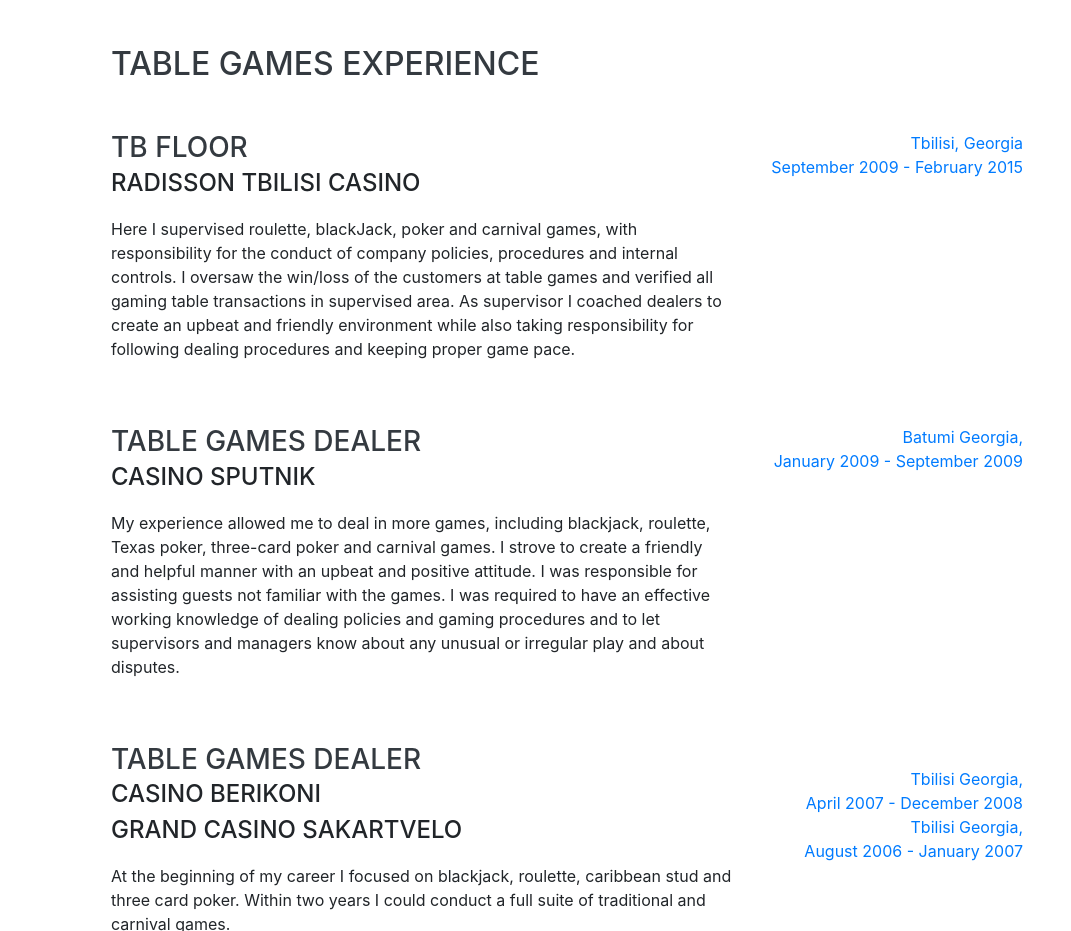
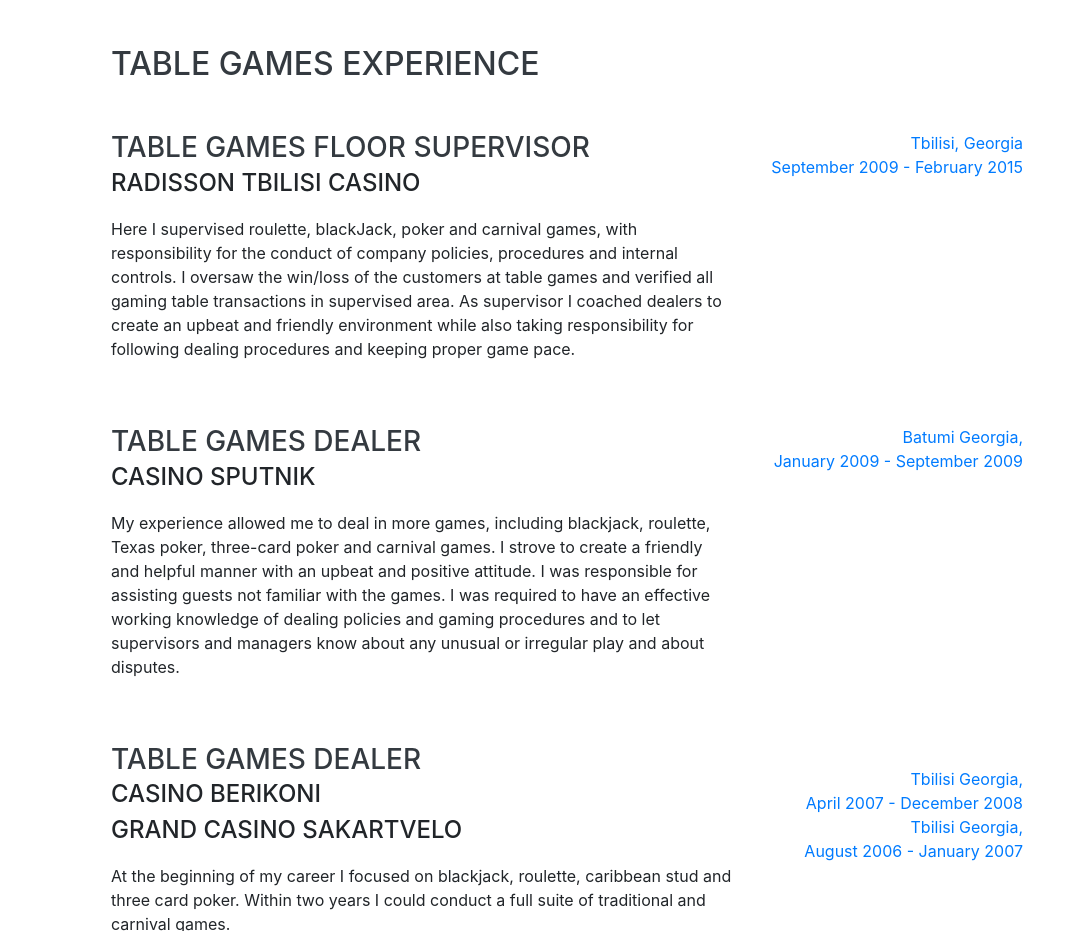
Before and after one commit to Mikirtumov/CasinoCV2, a website with bundled scripts: page index.html in a window 1280 px wide. Shown: the part 804-1735 px from the top of the page, without its empty margins (209-1280 px from the left). Built offline with nearby package versions, Linux system fonts and the light colour scheme; a web font is replaced by a local one.

Commit message:
table games floor supervisor

```diff
--- a/index.html
+++ b/index.html
@@ -101,7 +101,7 @@
 
         <div class="resume-item d-flex flex-column flex-md-row justify-content-between mb-5">
           <div class="resume-content">
-            <h3 class="mb-0">TB Floor </h3>
+            <h3 class="mb-0">Table Games Floor Supervisor</h3>
             <div class="subheading mb-3">Radisson Tbilisi Casino</div>
             <p>Here I supervised roulette, blackJack, poker and carnival games, with responsibility for the conduct of company policies, procedures and internal controls. I oversaw the win/loss of the customers at table games and verified all gaming table transactions in supervised area. As supervisor I coached dealers to create an upbeat and friendly environment while also taking responsibility for following dealing procedures and keeping proper game pace.
               </p>
```
